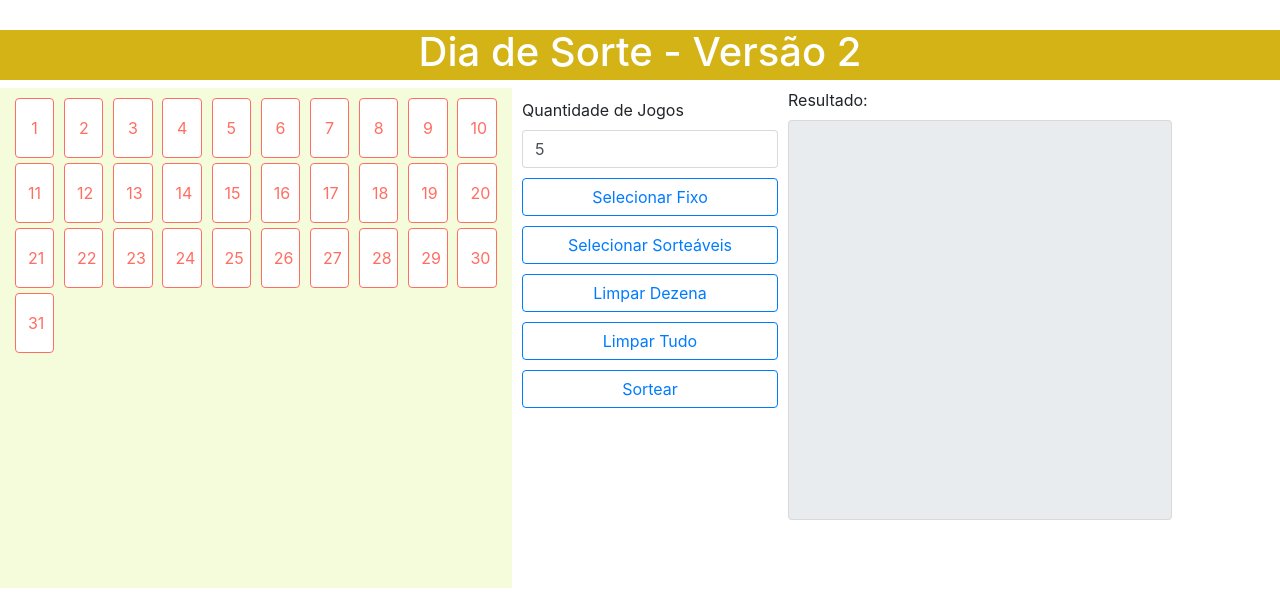
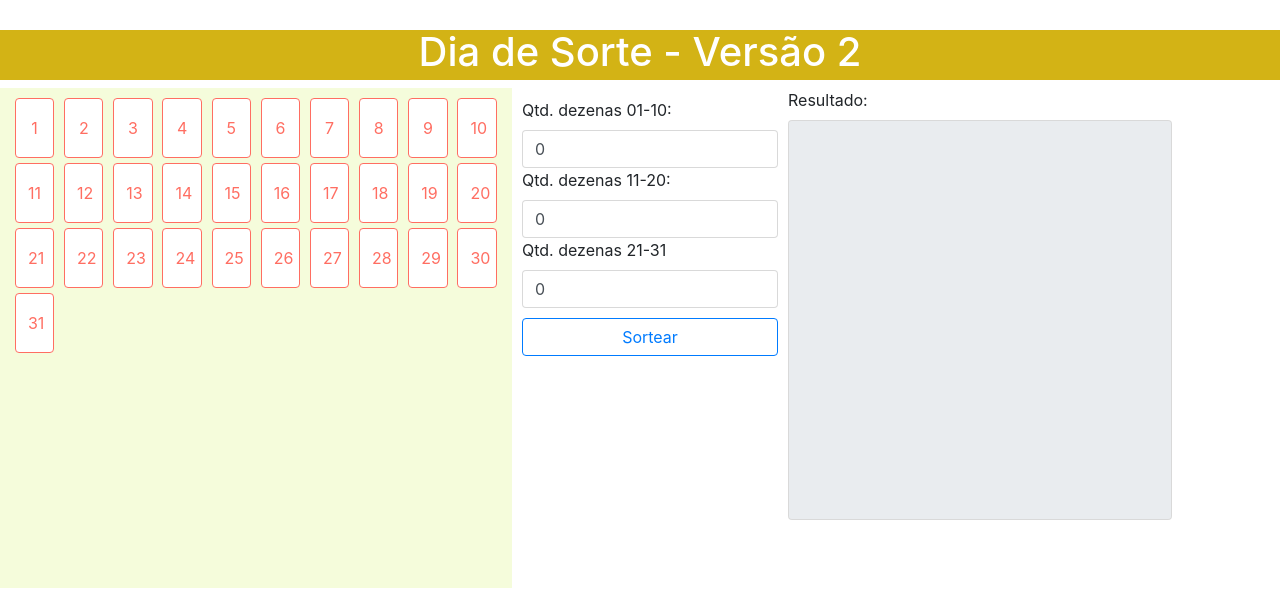
Before and after one commit to Zeniker/Loteria, a Django app: page /jogos/dia_sorte_v2 in a window 1280 px wide. Shown: the part 56-656 px from the top of the page. Run offline with Django 3.2, Linux system fonts and the light colour scheme; some libraries are stand-ins or nearby versions.

Commit message:
Alterações até o momento.

```diff
--- a/site/jogos/templates/base.html
+++ b/site/jogos/templates/base.html
@@ -45,6 +45,7 @@
 
 <script src="{% static "js/loteria.js" %}"></script>
 <script src="{% static "js/controllers/diaSorte.controller.js" %}"></script>
+<script src="{% static "js/controllers/diaSorteV2.controller.js" %}"></script>
 
 <script src="{% static "js/services/diaSorte.service.js" %}"></script>
 
--- a/site/jogos/templates/dia_sorte_v2.html
+++ b/site/jogos/templates/dia_sorte_v2.html
@@ -1,7 +1,7 @@
 {% extends "base.html" %}
 
 {% block body %}
-    <div ng-controller="DiaSorteController as vm" ng-init="vm.iniciar()">
+    <div ng-controller="DiaSorteV2Controller as vm" ng-init="vm.iniciar()">
         {% csrf_token %}
         <div class="cabecalho dia-sorte">
             <h1>
@@ -21,21 +21,18 @@
         <div class="secao-botoes">
             <div class="row">
                 <div class="col-md-12">
-                    <label for="quant_jogos">Quantidade de Jogos</label>
-                    <input type="text" id="quant_jogos" class="form-control" ng-model="vm.quantidade_jogos" number-input="2">
+                    <label for="quant_dezenas_01_10">Qtd. dezenas 01-10:</label>
+                    <input type="text" id="quant_dezenas_01_10" class="form-control" ng-model="vm.quant_dezenas_01_10" number-input="2">
+                </div>
+                <div class="col-md-12">
+                    <label for="quant_dezenas_11_20">Qtd. dezenas 11-20:</label>
+                    <input type="text" id="quant_dezenas_11_20" class="form-control" ng-model="vm.quant_dezenas_11_20" number-input="2">
+                </div>
+                <div class="col-md-12">
+                    <label for="quant_dezenas_21_31">Qtd. dezenas 21-31</label>
+                    <input type="text" id="quant_dezenas_21_31" class="form-control" ng-model="vm.quant_dezenas_21_31" number-input="2">
                 </div>
             </div>
-
-            <button class="btn btn-outline-primary" ng-click="vm.trocaSelecao(1)"
-                    ng-class="{'btn-selecionado': vm.selecaoAtual == 1}">Selecionar Fixo</button>
-
-            <button class="btn btn-outline-primary" ng-click="vm.trocaSelecao(2)"
-                    ng-class="{'btn-selecionado': vm.selecaoAtual == 2}">Selecionar Sorteáveis</button>
-
-            <button class="btn btn-outline-primary" ng-click="vm.trocaSelecao(0)"
-                    ng-class="{'btn-selecionado': vm.selecaoAtual == 0}">Limpar Dezena</button>
-
-            <button class="btn btn-outline-primary" ng-click="vm.limparTudo()">Limpar Tudo</button>
 
             <button class="btn btn-outline-primary" ng-click="vm.sortear()">Sortear</button>
         </div>
--- a/site/jogos/urls.py
+++ b/site/jogos/urls.py
@@ -1,9 +1,10 @@
 from django.conf.urls import url
-from jogos.views import DiaSorteV1View, DiaSorteV2View, dia_sorte_sorteio
+from jogos.views import DiaSorteV1View, DiaSorteV2View, dia_sorte_sorteio_v1, dia_sorte_sorteio_v2
 
 urlpatterns = [
     url(r'^dia_sorte_v1$', DiaSorteV1View.as_view(), name='dia_sorte_v1'),
-    url(r'^dia_sorte_v1_sorteio$', dia_sorte_sorteio, name='dia_sorte_v1_sorteio'),
+    url(r'^dia_sorte_v1_sorteio$', dia_sorte_sorteio_v1, name='dia_sorte_v1_sorteio'),
 
     url(r'^dia_sorte_v2$', DiaSorteV2View.as_view(), name='dia_sorte_v2'),
+    url(r'^dia_sorte_v2_sorteio$', dia_sorte_sorteio_v2, name='dia_sorte_v2_sorteio')
 ]
--- a/site/jogos/views.py
+++ b/site/jogos/views.py
@@ -1,7 +1,7 @@
 from django.http import HttpResponse
 from django.views import View
 from django.shortcuts import render
-from loteria.classes import EscolhasDiaSorte, DezenaDiaSorte
+from loteria.classes import EscolhasDiaSorte, DezenaDiaSorte, SorteioDiaSorteV2
 import json
 
 
@@ -19,7 +19,7 @@
         return render(request, self.template_name)
 
 
-def dia_sorte_sorteio(request):
+def dia_sorte_sorteio_v1(request):
     request_data = json.loads(request.body)
     fixo = request_data['fixo']
     escolhas_dia_sorte = EscolhasDiaSorte()
@@ -33,3 +33,15 @@
     json_string = json.dumps(escolhas_dia_sorte.resultados)
 
     return HttpResponse(json_string, content_type='application/json')
+
+
+def dia_sorte_sorteio_v2(request):
+    request_data = json.loads(request.body)
+    lista_valores = request_data['listaValores']
+    sorteio_dia_sorte = SorteioDiaSorteV2()
+
+    sorteio_dia_sorte.monta_resultado(lista_valores)
+
+    # json_string = json.dumps(sorteio_dia_sorte)
+
+    return HttpResponse("", content_type='application/json')
--- a/site/static/js/controllers/diaSorte.controller.js
+++ b/site/static/js/controllers/diaSorte.controller.js
@@ -24,19 +24,9 @@
     //Implementacao de funcoes
     function iniciar(){
         for(var i = 1; i <= 31; i ++){
-            var dezena = montaDezena(i);
+            var dezena = diaSorteService.montaDezena(i);
             vm.dezenas.push(dezena);
         }
-    }
-
-    function montaDezena(numero){
-        var dezena = {};
-        dezena.numero = numero;
-        dezena.estado = 0;
-        dezena.quantSorteado = 0;
-        dezena.classe = '';
-
-        return dezena;
     }
 
     function alteraDezena(indice){
--- /dev/null
+++ b/site/static/js/controllers/diaSorteV2.controller.js
@@ -0,0 +1,202 @@
+angular
+    .module('loteria')
+    .controller('DiaSorteV2Controller', DiaSorteController);
+
+function DiaSorteController(diaSorteService) {
+    var vm = this;
+
+    //Funcoes
+    vm.iniciar = iniciar;
+    // vm.alteraDezena = alteraDezena;
+    // vm.trocaSelecao = trocaSelecao;
+    // vm.limparTudo = limparTudo;
+    vm.sortear = sortear;
+
+    //Variaveis
+    vm.resultado = '';
+    vm.dezenas = [];
+    vm.quant_dezenas_01_10 = "0";
+    vm.quant_dezenas_11_20 = "0";
+    vm.quant_dezenas_21_31 = "0";
+    vm.mensagemErro = [];
+
+    //Variaveis internas
+
+    //Implementacao de funcoes
+    function iniciar(){
+        for(var i = 1; i <= 31; i ++){
+            var dezena = diaSorteService.montaDezena(i);
+            vm.dezenas.push(dezena);
+        }
+    }
+
+    // function montaDezena(numero){
+    //     var dezena = {};
+    //     dezena.numero = numero;
+    //     dezena.estado = 0;
+    //     dezena.quantSorteado = 0;
+    //     dezena.classe = '';
+    //
+    //     return dezena;
+    // }
+
+    // function alteraDezena(indice){
+    //     switch (vm.selecaoAtual){
+    //         case 0:
+    //             limpaSelecao(vm.dezenas[indice]);
+    //             break;
+    //         case 1:
+    //             selecionaFixo(vm.dezenas[indice]);
+    //             break;
+    //         case 2:
+    //             selecionaSorteavel(vm.dezenas[indice]);
+    //             break;
+    //         default:
+    //             break;
+    //     }
+    // }
+
+    // function alteraClasse(dezena){
+    //     switch (dezena.estado){
+    //         case 1:
+    //             dezena.classe = 'btn-fixo';
+    //             break;
+    //         case 2:
+    //             dezena.classe = 'btn-sorteavel';
+    //             break;
+    //         default:
+    //             dezena.classe = '';
+    //             break;
+    //     }
+    // }
+
+    // function limpaSelecao(dezena){
+    //     dezena.estado = 0;
+    //     alteraClasse(dezena);
+    // }
+    //
+    // function selecionaFixo(dezena){
+    //     var existeFixo = false;
+    //     for(i in vm.dezenas){
+    //         if(vm.dezenas[i].estado === 1){
+    //             existeFixo = true;
+    //             break;
+    //         }
+    //     }
+    //
+    //     if(!existeFixo){
+    //         dezena.estado = 1;
+    //         alteraClasse(dezena);
+    //     }
+    //
+    // }
+    //
+    // function selecionaSorteavel(dezena){
+    //     var contador = 0;
+    //     for(var i in vm.dezenas){
+    //         if(vm.dezenas[i].estado === 2){
+    //             contador++;
+    //         }
+    //         if(contador === 10){
+    //             break;
+    //         }
+    //     }
+    //
+    //     if(contador < 10){
+    //         dezena.estado = 2;
+    //         alteraClasse(dezena);
+    //     }
+    // }
+
+    // function trocaSelecao(selecao){
+    //     vm.selecaoAtual = selecao;
+    // }
+
+    // function limparTudo(){
+    //     vm.selecaoAtual = -1;
+    //     for(var i in vm.dezenas){
+    //         vm.dezenas[i].estado = 0;
+    //         alteraClasse(vm.dezenas[i]);
+    //     }
+    // }
+
+    function sortear(){
+        var listaQuantidades =  [];
+        listaQuantidades.push(parseInt(vm.quant_dezenas_01_10));
+        listaQuantidades.push(parseInt(vm.quant_dezenas_11_20));
+        listaQuantidades.push(parseInt(vm.quant_dezenas_21_31));
+
+        var objetoRequest = diaSorteService.montaObjetoSorteioV2(listaQuantidades);
+        diaSorteService.sorteiaJogosV2(objetoRequest, imprimeNaTela);
+
+        // var contadorFixo = 0;
+        // var contadorSorteavel = 0;
+        // var dezenaFixa = {};
+        // var dezenasSorteaveis = [];
+        // for(var i in vm.dezenas){
+        //     vm.dezenas[i].quantSorteado = 0;
+        //     switch (vm.dezenas[i].estado){
+        //         case 1:
+        //             contadorFixo++;
+        //             dezenaFixa = vm.dezenas[i];
+        //             break;
+        //         case 2:
+        //             contadorSorteavel++;
+        //             dezenasSorteaveis.push(vm.dezenas[i]);
+        //             break;
+        //     }
+        // }
+        // vm.mensagemErro = [];
+        //
+        // if(contadorFixo !== 1){
+        //     vm.mensagemErro.push('Selecione uma dezena fixa');
+        // }
+        //
+        // if(contadorSorteavel !== 10){
+        //     vm.mensagemErro.push('Selecione 10 dezenas sorteaveis');
+        // }
+        //
+        // if(vm.quantidade_jogos == null || vm.quantidade_jogos % 5 > 0){
+        //     vm.mensagemErro.push('Quantidade de jogos deve ser múltipla de 5');
+        // }
+        //
+        // if(vm.mensagemErro.length > 0){
+        //     return
+        // }
+        //
+        // var objetoSorteio = {};
+        // objetoSorteio.fixo = diaSorteService.montaObjetoSorteioV1(dezenaFixa);
+        // objetoSorteio.sorteaveis = [];
+        // objetoSorteio.numero_jogos = parseInt(vm.quantidade_jogos);
+        // for(i in dezenasSorteaveis){
+        //     objetoSorteio.sorteaveis.push(diaSorteService.montaObjetoSorteioV1(dezenasSorteaveis[i]));
+        // }
+        // diaSorteService.sorteiaJogosV1(objetoSorteio, imprimeNaTela);
+    }
+
+    function imprimeNaTela(response){
+        var resultado = response.data;
+        for (var i in resultado){
+            resultado[i].sort();
+        }
+        paraTexto(resultado);
+    }
+
+    function paraTexto(jogos){
+        var texto = '';
+        for(var i in jogos){
+            for(var j in jogos[i]){
+                texto += jogos[i][j].toString();
+                if(j < jogos[i].length -1){
+                    texto += ' - ';
+                }else{
+                    texto += '\n';
+                }
+            }
+        }
+
+        vm.resultado = texto;
+    }
+
+
+}
--- a/site/static/js/services/diaSorte.service.js
+++ b/site/static/js/services/diaSorte.service.js
@@ -7,8 +7,22 @@
     function diaSorteService($http){
         var service = {
             sorteiaJogosV1: sorteiaJogosV1,
-            montaObjetoSorteioV1: montaObjetoSorteioV1
+            montaObjetoSorteioV1: montaObjetoSorteioV1,
+            sorteiaJogosV2: sorteiaJogosV2,
+            montaObjetoSorteioV2: montaObjetoSorteioV2,
+
+            montaDezena: montaDezena
         };
+
+        function montaDezena(numero){
+            var dezena = {};
+            dezena.numero = numero;
+            dezena.estado = 0;
+            dezena.quantSorteado = 0;
+            dezena.classe = '';
+
+            return dezena;
+        }
 
         function sorteiaJogosV1(escolhasDiaSorte, callback){
             $http({
@@ -20,10 +34,26 @@
             });
         }
 
+        function sorteiaJogosV2(objetoDiaSorteV2, callback){
+            $http({
+                method: 'POST',
+                data: JSON.stringify(objetoDiaSorteV2),
+                url: '/jogos/dia_sorte_v2_sorteio'
+            }).then(callback, function errorCallback(response) {
+                console.log(response);
+            });
+        }
+
         function montaObjetoSorteioV1(objeto){
-            var objetoSorteio = {}
+            var objetoSorteio = {};
             objetoSorteio.numero = objeto.numero;
             objetoSorteio.quant_sorteado = 0;
+            return objetoSorteio;
+        }
+
+        function montaObjetoSorteioV2(listaQuantidades){
+            var objetoSorteio = {};
+            objetoSorteio.listaValores = listaQuantidades;
             return objetoSorteio;
         }
 
```
Also changed, not shown: site/loteria/classes.py (+9 -1 lines).
